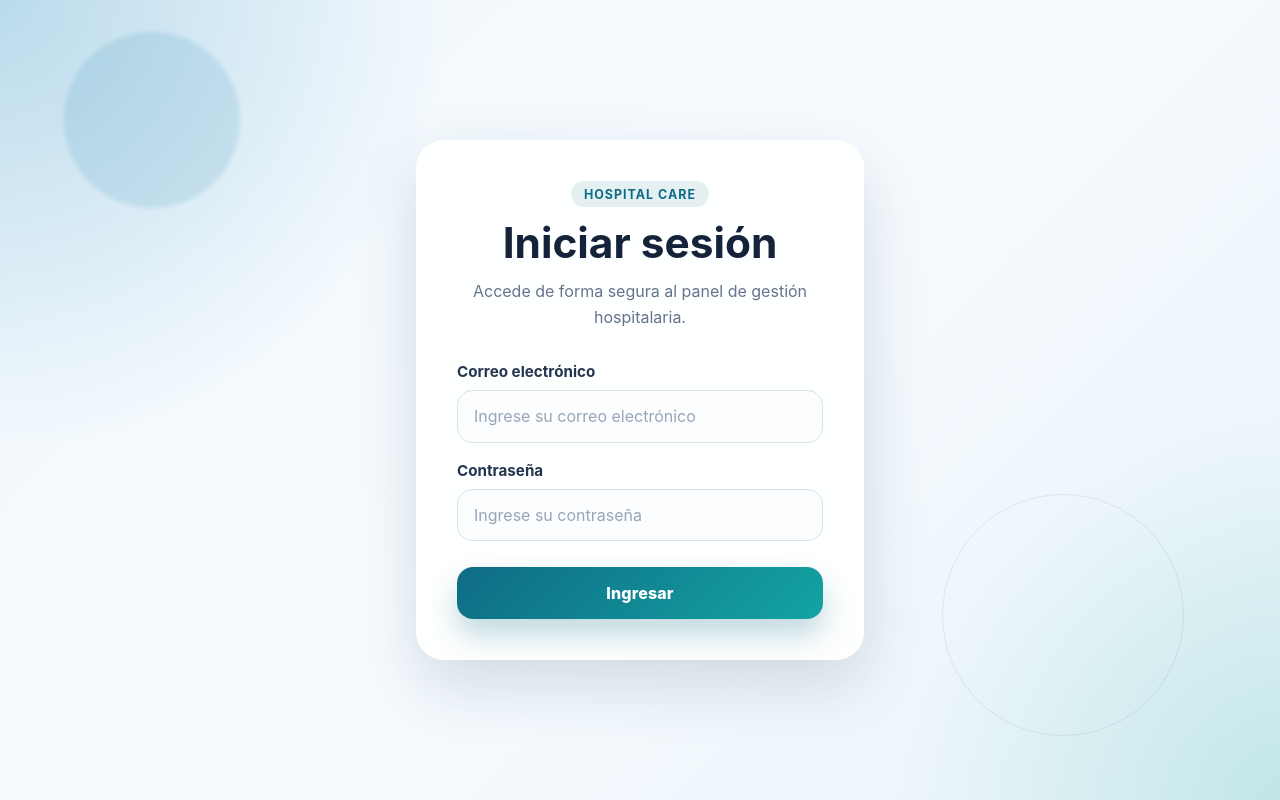
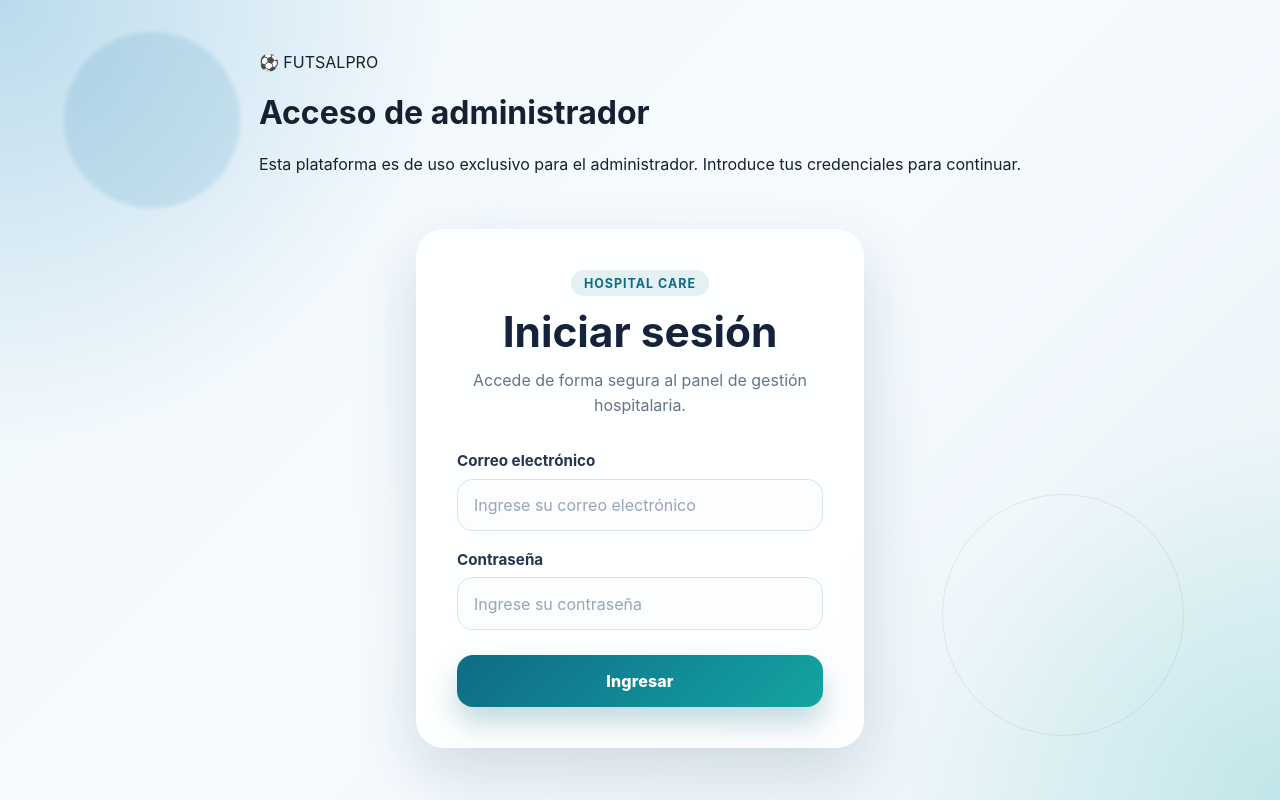
Before and after one commit to MAICK-JESUS/frontend-hospital, a React (Vite) app: page /login in a window 1280 px wide. Built offline with nearby package versions, Linux system fonts and the light colour scheme.

Commit message:
Cambiar inicio a acceso exclusivo de administrador

```diff
--- a/src/pages/auth/LoginPage.tsx
+++ b/src/pages/auth/LoginPage.tsx
@@ -1,48 +1,47 @@
 import { useState } from "react";
 import { Navigate, useNavigate } from "react-router-dom";
-
 
 import LoginForm from "../../components/auth/LoginForm";
 import "./LoginPage.css";
 import { authRepository } from "../../repositories/authRepository";
 
-
 import type { LoginCredentials } from "../../types/auth";
-
 
 function LoginPage() {
   const navigate = useNavigate();
   const [error, setError] = useState("");
 
-
   if (authRepository.isAuthenticated()) {
     return <Navigate to="/" replace />;
   }
 
-
   const handleLogin = (credentials: LoginCredentials) => {
     setError("");
 
-
     const user = authRepository.login(credentials);
 
-
     if (!user) {
-      setError("El correo electrónico o la contraseña son incorrectos.");
+      setError("Acceso denegado. Solo el administrador puede iniciar sesión.");
       return;
     }
-
 
     navigate("/", { replace: true });
   };
 
-
   return (
     <main className="login-page">
+      <div className="login-header">
+        <span className="login-badge">⚽ FUTSALPRO</span>
+        <h1>Acceso de administrador</h1>
+        <p>
+          Esta plataforma es de uso exclusivo para el administrador.
+          Introduce tus credenciales para continuar.
+        </p>
+      </div>
+
       <LoginForm error={error} onSubmit={handleLogin} />
     </main>
   );
 }
 
-
 export default LoginPage;
```
